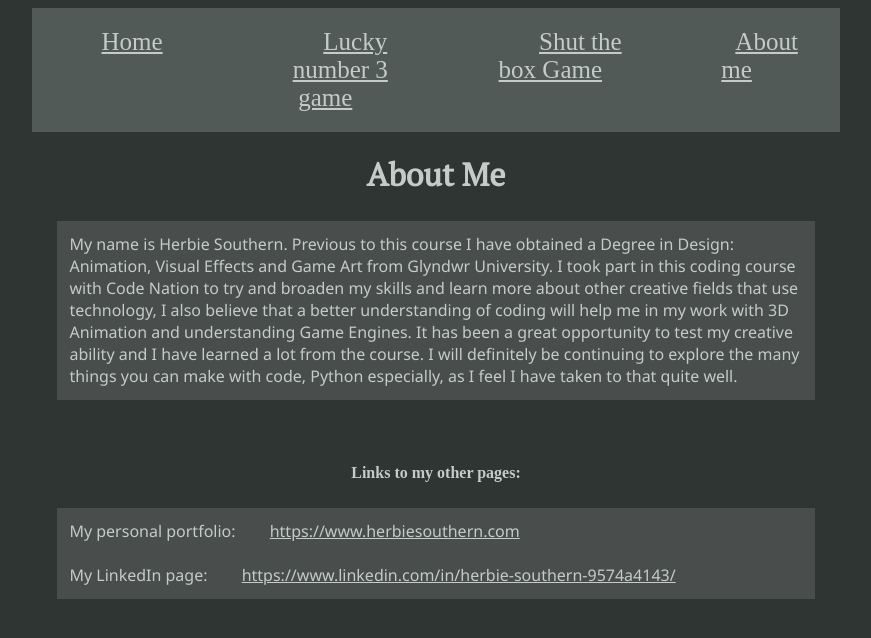
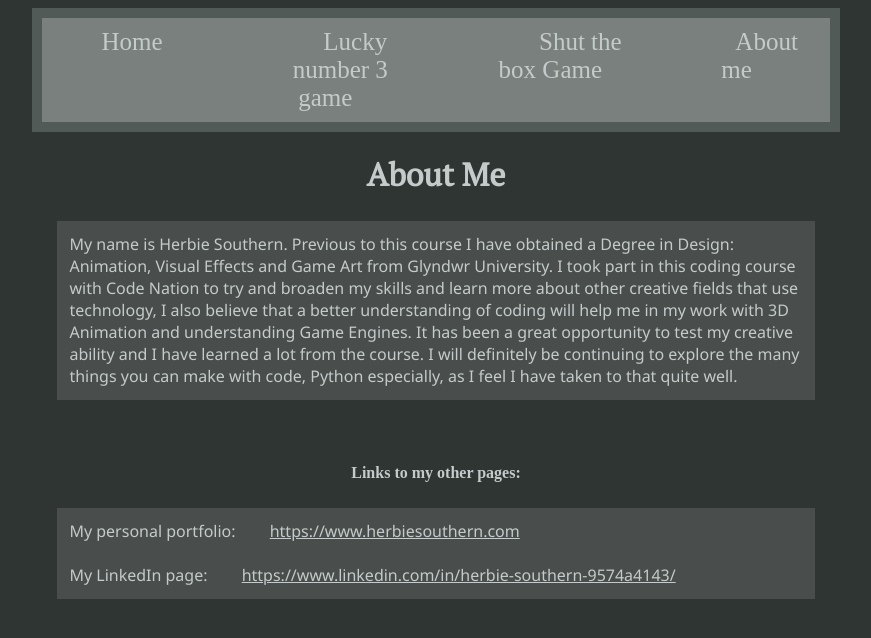
Before and after one commit to HerbieSouthern/web-project-CN, a plain HTML site: page aboutme.html in a window 1280 px wide. Shown: the whole page, without its empty margins (204-1075 px from the left). Drawn offline with Linux system fonts and the light colour scheme.

Commit message:
Updated navbar visuals.

```diff
--- a/aboutme.html
+++ b/aboutme.html
@@ -7,16 +7,16 @@
 </head>
 <body>
     <div class="navbar navbarAbout">
-        <div class= "box">
+        <div class= "box boxAbout">
         <a href="index.html">Home</a>
         </div>
-        <div class= "box">
+        <div class= "box boxAbout">
         <a href="lucky3.html">Lucky number 3 game</a>
         </div>
-        <div class= "box">
+        <div class= "box boxAbout">
         <a href="shutthebox.html">Shut the box Game</a>
         </div>
-        <div class= "box">
+        <div class= "box boxAbout">
         <a href="aboutme.html">About me</a>
         </div>
     </div>
--- a/style.css
+++ b/style.css
@@ -110,9 +110,16 @@ body {
     padding: 10px 30px 10px 30px;
 }
 .boxHome {background-color: #79807e;}
+.boxHome:hover {background-color: #9fada9;}
+
 .boxLucky {background-color: #657565;}
+.boxLucky:hover {background-color: #749b74;}
+
 .boxBox {background-color: #ccbdae;}
+.boxBox:hover {background-color: #e0d6cc;}
+
 .boxAbout {background-color: #79807e;}
+.boxAbout:hover {background-color: #a2a3a3;}
 
 .navbar {
     display: flex;
@@ -138,18 +145,17 @@ body {
 }
 
 
-
 .navbarAbout {
     background-color: #525a58;
 }
 
 .navbar a:link{
     color: #c4cbca;
-    /* background-color: #79807e;
-    width: 300px; */
+    text-decoration: none;
 }
 .navbar a:visited{
     color: #c4cbca;
+    text-decoration: none;
 }
 
 .navbar a:hover{
```
